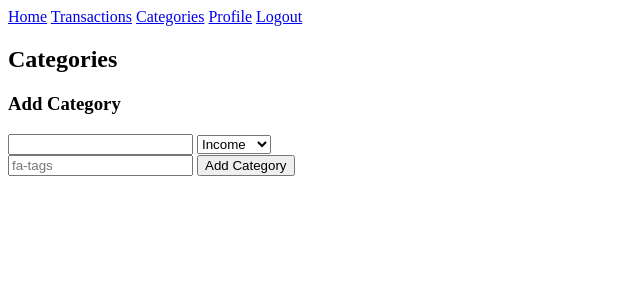
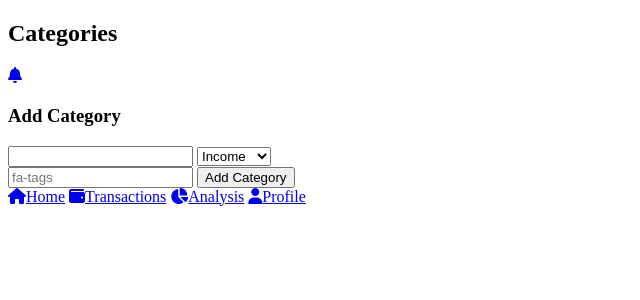
Before and after one commit to profkierth/SE-ProjectFinWise, a PHP site: page /categories.php in a window 1280 px wide. Shown: the top 300 px of the page, without its empty margins (0-640 px from the left). Run offline with PHP 8.4, Linux system fonts and the light colour scheme; the visitor is signed in with stand-in values (Sample User, id 1); data comes from the database, SQL or seed files in the repository.

Commit message:
Update categories.php

```diff
--- a/FinWise/categories.php
+++ b/FinWise/categories.php
@@ -6,11 +6,24 @@ if (!isset($_SESSION['user_id'])) {
     header("Location: index.php");
     exit;
 }
-$user_id = $_SESSION['user_id'];
+
+$user_id = (int) $_SESSION['user_id'];
+
 if (!isset($_SESSION['csrf'])) {
     $_SESSION['csrf'] = bin2hex(random_bytes(32));
 }
 
+
+$check = $conn->prepare("SELECT id FROM users WHERE id=?");
+$check->bind_param("i", $user_id);
+$check->execute();
+$check->store_result();
+
+if ($check->num_rows === 0) {
+    session_destroy();
+    header("Location: index.php");
+    exit;
+}
 
 
 if ($_SERVER['REQUEST_METHOD'] === "POST" && isset($_POST['add'])) {
@@ -34,21 +47,19 @@ if ($_SERVER['REQUEST_METHOD'] === "POST" && isset($_POST['add'])) {
 }
 
 
-
 if ($_SERVER['REQUEST_METHOD'] === "POST" && isset($_POST['delete'])) {
 
     if (!hash_equals($_SESSION['csrf'], $_POST['csrf'])) {
         die("Invalid request");
     }
 
-    $id = intval($_POST['delete']);
+    $id = (int) $_POST['delete'];
     $stmt = $conn->prepare(
         "DELETE FROM categories WHERE id=? AND user_id=?"
     );
     $stmt->bind_param("ii", $id, $user_id);
     $stmt->execute();
 }
-
 
 
 $stmt = $conn->prepare(
@@ -58,6 +69,7 @@ $stmt->bind_param("i", $user_id);
 $stmt->execute();
 $categories = $stmt->get_result();
 ?>
+
 <!DOCTYPE html>
 <html>
 <head>
@@ -66,21 +78,20 @@ $categories = $stmt->get_result();
 <link rel="stylesheet"
  href="https://cdnjs.cloudflare.com/ajax/libs/font-awesome/6.5.0/css/all.min.css">
 </head>
+
 <body class="gradient">
 
-<div class="nav">
-    <a href="dashboard.php">Home</a>
-    <a href="transactions.php">Transactions</a>
-    <a href="categories.php" class="active">Categories</a>
-    <a href="profile.php">Profile</a>
-    <a href="logout.php">Logout</a>
+<div class="top-header">
+    <h2 class="page-title">Categories</h2>
+    <a href="notification.php" class="notif-btn">
+        <i class="fa-solid fa-bell"></i>
+        <span class="notif-dot"></span>
+    </a>
 </div>
-
-<h2 class="page-title">Categories</h2>
-
 
 <div class="card" style="max-width:420px;margin-top:20px;">
 <h3>Add Category</h3>
+
 <form method="POST">
     <input type="hidden" name="csrf" value="<?= $_SESSION['csrf'] ?>">
     <input type="hidden" name="add" value="1">
@@ -95,10 +106,10 @@ $categories = $stmt->get_result();
 </form>
 </div>
 
-<!-- CATEGORY LIST -->
 <div class="tx-container">
-<?php while($c=$categories->fetch_assoc()): ?>
+<?php while ($c = $categories->fetch_assoc()): ?>
 <div class="tx-card">
+
     <div class="tx-icon <?= $c['type'] ?>">
         <i class="fa-solid <?= $c['icon'] ?>"></i>
     </div>
@@ -120,5 +131,12 @@ $categories = $stmt->get_result();
 <?php endwhile; ?>
 </div>
 
+<div class="bottom-nav">
+    <a href="dashboard.php"><i class="fa-solid fa-house"></i><span>Home</span></a>
+    <a href="transactions.php"><i class="fa-solid fa-wallet"></i><span>Transactions</span></a>
+    <a href="analysis.php"><i class="fa-solid fa-chart-pie"></i><span>Analysis</span></a>
+    <a href="profile.php"><i class="fa-solid fa-user"></i><span>Profile</span></a>
+</div>
+
 </body>
 </html>
```
Lines whose indentation alone changed are shown as unchanged.
